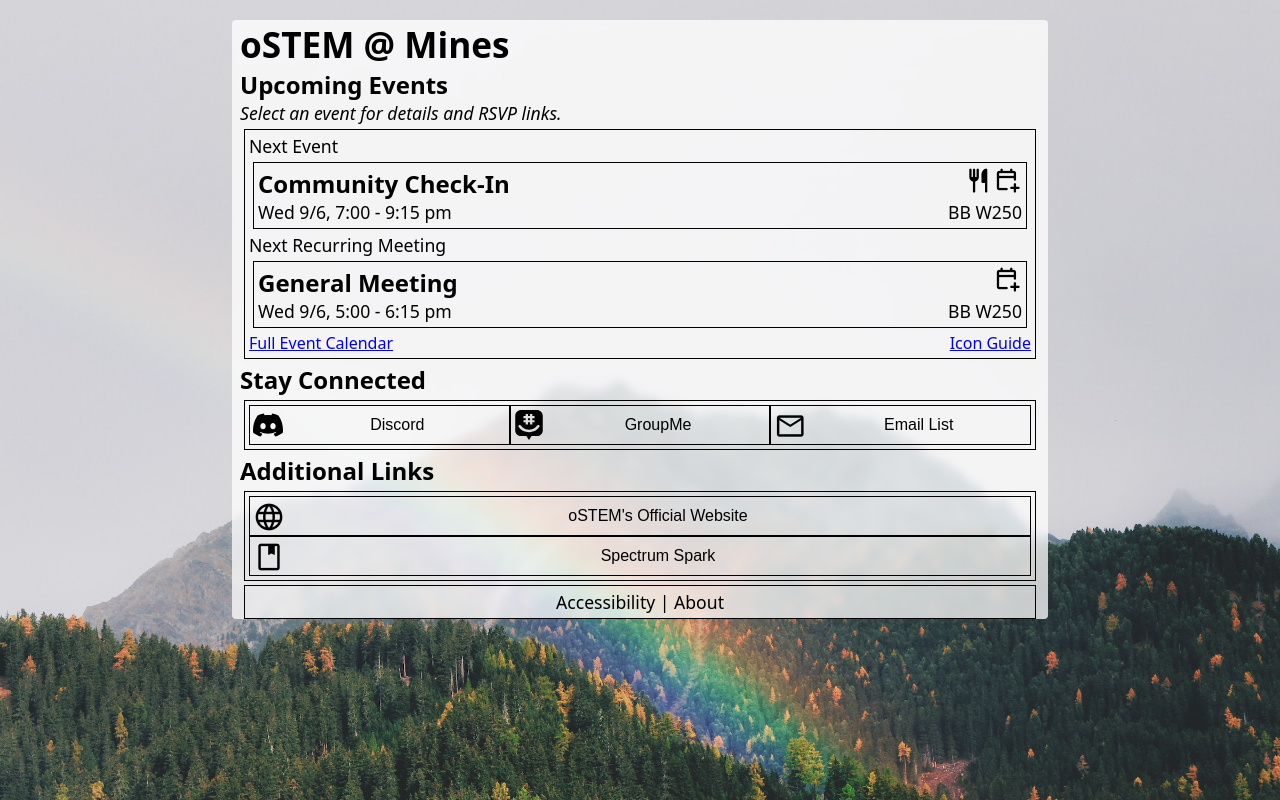
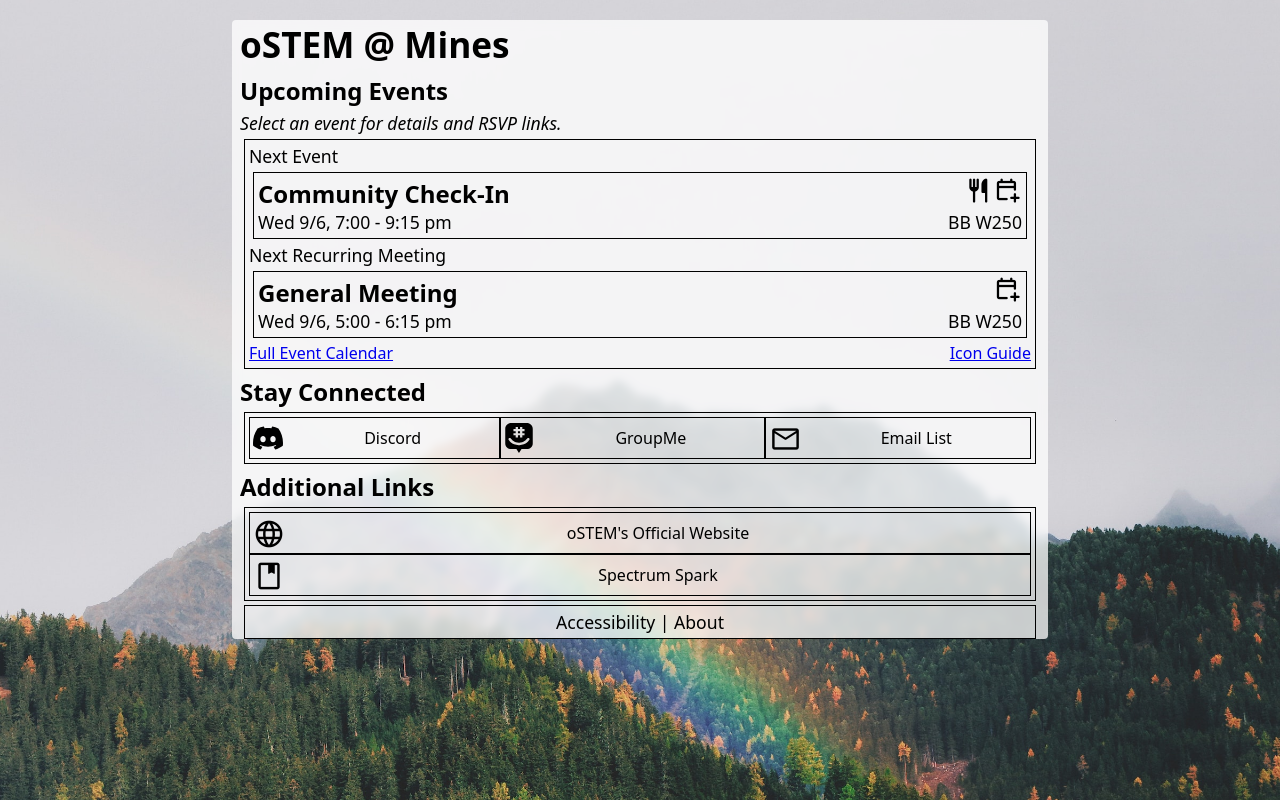
Before and after one commit to remzh/ostem-mines, a plain HTML site: page index.html in a window 1280 px wide. Drawn offline with nearby package versions, Linux system fonts and the light colour scheme.

Commit message:
styling / accessibility improvements

```diff
--- a/css/base.css
+++ b/css/base.css
@@ -1,6 +1,9 @@
 /* General styling */
-/* Rainbow: https://unsplash.com/photos/x0tB8fltGqU */
-/* https://unsplash.com/photos/6R3dGQJ3qOI */
+/* Rainbow: https://unsplash.com/photos/6R3dGQJ3qOI */
+
+:root {
+  --var-border-radius: 4px;
+}
 
 html {
   font-family: system-ui, -apple-system, BlinkMacSystemFont, 'Segoe UI', Roboto, Oxygen, Ubuntu, Cantarell, 'Open Sans', 'Helvetica Neue', sans-serif;
@@ -21,10 +24,19 @@
 
 h1 {
   font-size: 2.2rem;
+  margin-top: 0.6rem;
+  margin-bottom: 0.3rem;
 }
 
-h2, .p2 {
+h2 {
+  margin-top: 0.4rem;
+  margin-bottom: 0.2rem;
   font-size: 1.5rem;
+}
+
+.p2 {
+  font-size: 1.5rem;
+  font-weight: 600;
 }
 
 h3 {
@@ -35,20 +47,21 @@
   font-size: 1.1rem;
 }
 
-button {
-  /* background: linear-gradient(45deg, #fee, #efe, #eef); */
+button, .a-btn {
+  text-align: center;
   background: none;
   border: 1px solid #000;
+  color: #000;
   transition: all 0.24s;
 }
 
-button:not(:disabled):hover {
+button:not(:disabled):hover, .a-btn:hover {
   cursor: pointer;
-  background: #ccfff6ad
+  background: #dbfffd7c;
 }
 
-button:not(:disabled):active {
-  background: #bcffe3ad
+button:not(:disabled):active, .a-btn:active {
+  background: #bcfff07c;
 }
 
 .right {
@@ -59,7 +72,6 @@
   display: flex;
   align-items: flex-start;
   flex-direction: row;
-  flex-grow: 1;
 }
 
 .div-flex div, .div-flex button {
@@ -96,27 +108,6 @@
   font-size: 1.8rem;
 }
 
-.btn-social img, .btn-social span.icon-social, .btn-link span.icon-link {
-  padding: 3px;
-  width: 30px;
-  height: 30px;
-  font-size: 32px;
-  vertical-align: middle;
-}
-
-.btn-social span, .btn-link span {
-  width: 100%;
-}
-
-.btn-social, .btn-link {
-  display: flex;
-  justify-content: center;
-  align-items: center;
-  padding: 0;
-  height: 40px;
-  font-size: 16px;
-}
-
 .a-link {
   text-decoration: none;
 }
@@ -127,8 +118,7 @@
 
 @media screen and (min-width: 820px) {
   #div-outer {
-    margin-top: 20px;
-    border-radius: 4px;
+    margin: 20px auto;
+    border-radius: var(--var-border-radius);
   }
-
 }
--- a/css/landing.css
+++ b/css/landing.css
@@ -3,3 +3,58 @@
   margin: 4px;
   padding: 4px;
 }
+
+.a-social:hover, .a-social:focus-visible {
+  color: #fff;
+}
+
+.a-social:hover img, .a-social:focus-visible img {
+  filter: invert(1);
+}
+
+#a-social-discord:hover, #a-social-discord:focus-visible {
+  background: #5865f2;
+}
+
+#a-social-discord:active {
+  background: #6671ed;
+}
+
+#a-social-groupme:hover, #a-social-groupme:focus-visible {
+  background: #00aff0;
+}
+
+#a-social-groupme:active {
+  background: #21bcf4;
+}
+
+#a-social-email:hover, #a-social-email:focus-visible {
+  background: #21314d;
+}
+
+#a-social-email:active {
+  background: #3c4f71;
+}
+
+.a-social img, .a-social span.icon-social, .a-link span.icon-link {
+  padding: 3px;
+  width: 30px;
+  height: 30px;
+  font-size: 32px;
+  vertical-align: middle;
+  transition: filter 0.24s;
+}
+
+.a-social span, .a-link span {
+  width: 100%;
+}
+
+.a-social, .a-link {
+  display: flex;
+  flex-grow: 1;
+  justify-content: center;
+  align-items: center;
+  padding: 0;
+  height: 40px;
+  font-size: 16px;
+}
--- a/index.html
+++ b/index.html
@@ -17,26 +17,26 @@
     <div>
       <p>Next Event</p>
       <div>
-        <h2>Community Check-In <span class='icon-event material-symbols-rounded right'>calendar_add_on</span><span class='icon-event material-symbols-rounded right'>restaurant</span></h2>
+        <p class='p2'>Community Check-In <span class='icon-event material-symbols-rounded right'>calendar_add_on</span><span class='icon-event material-symbols-rounded right'>restaurant</span></p>
         <p><span>Wed 9/6, 7:00 - 9:15 pm</span> <span class='right'>BB W250</span></p>
       </div>
       <p>Next Recurring Meeting</p>
       <div>
-        <h2>General Meeting <span class='icon-event material-symbols-rounded right'>calendar_add_on</span></h2>
+        <p class='p2'>General Meeting <span class='icon-event material-symbols-rounded right'>calendar_add_on</span></p>
         <p><span>Wed 9/6, 5:00 - 6:15 pm</span> <span class='right'>BB W250</span></p>
       </div>
-      <a href='calendar.html'>Full Event Calendar</a> <a class='right' href='#'>Icon Guide</a>
+      <a href='calendar.html'>Full Event Calendar</a> <a href='#' class='right'>Icon Guide</a>
     </div>
     <h2>Stay Connected</h2>
     <div class='div-flex'>
-      <button class='btn-social'><img src='icons/discord.svg'/> <span>Discord</span></button>
-      <button class='btn-social'><img src='icons/groupme.svg'/> <span>GroupMe</span></button>
-      <button class='btn-social'><span class='icon-social material-symbols-rounded'>mail</span> <span>Email List</span></button>
+      <a id='a-social-discord' class='a-social a-btn'><img src='icons/discord.svg'/> <span>Discord</span></a>
+      <a id='a-social-groupme' class='a-social a-btn'><img src='icons/groupme.svg'/> <span>GroupMe</span></a>
+      <a id='a-social-email' class='a-social a-btn'><span class='icon-social material-symbols-rounded'>mail</span> <span>Email List</span></a>
     </div>
     <h2>Additional Links</h2>
     <div>
-      <a class='a-link' href='https://orgs.mines.edu/ostem/'><button class='btn-link'><span class='icon-link material-symbols-rounded'>language</span> <span>oSTEM's Official Website</span></button></a>
-      <a class='a-link' href='https://orgs.mines.edu/ostem/about-the-spectrum-spark/'><button class='btn-link'><span class='icon-link material-symbols-rounded'>book</span> <span>Spectrum Spark</span></button></a>
+      <a class='a-link a-btn' role='button' href='https://orgs.mines.edu/ostem/'><span class='icon-link material-symbols-rounded'>language</span> <span>oSTEM's Official Website</span></a>
+      <a class='a-link a-btn' role='button' href='https://orgs.mines.edu/ostem/about-the-spectrum-spark/'><span class='icon-link material-symbols-rounded'>book</span> <span>Spectrum Spark</span></a>
     </div>
     <div id='div-footer'>
       <p>Accessibility | About</p>
```
Also changed, not shown: calendar.html (+1 -2 lines).
